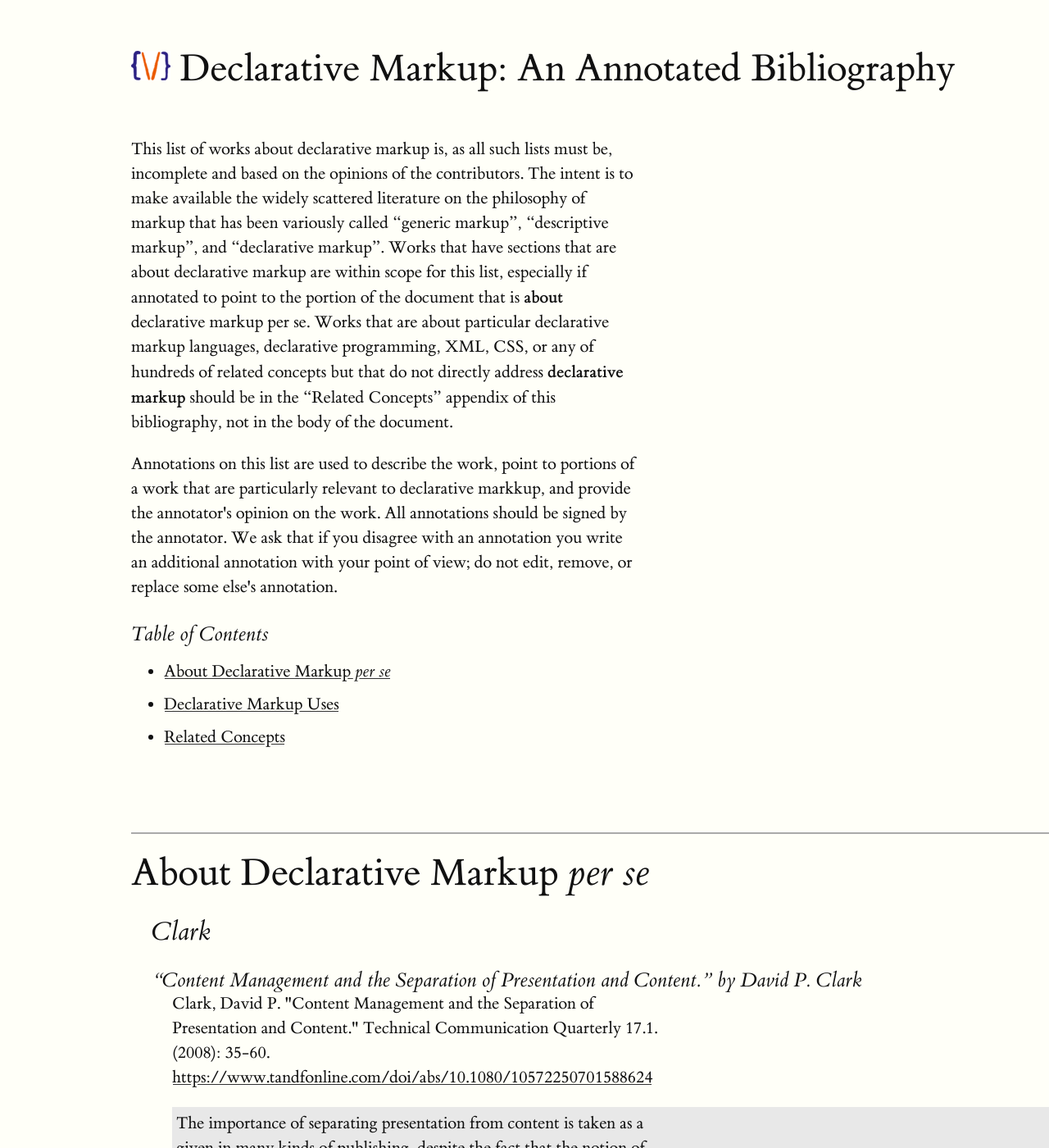
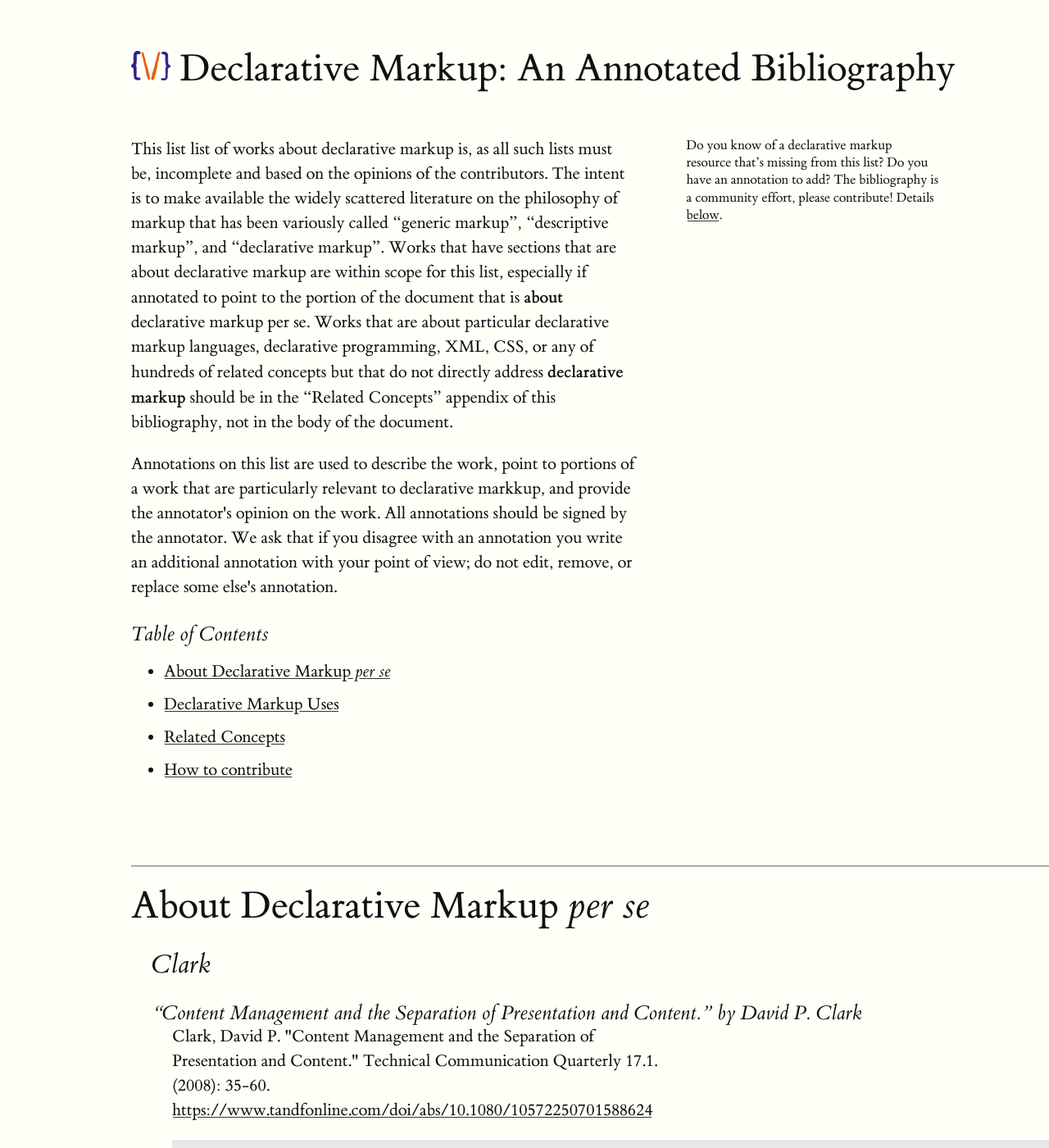
Before and after one commit to markupdeclaration/markupdeclaration.org, a Jekyll site: the page built from _pages/04_01_bibliography.html, in a window 1280 px wide and 1400 px high. Shown: the whole window at 82% size. Built offline with Jekyll 4.4.1, drawn with Linux system fonts in a browser that asks for light colours; some of the changed text lies outside the part shown.

Commit message:
Added instructions for contributing

```diff
--- a/_pages/04_01_bibliography.html
+++ b/_pages/04_01_bibliography.html
@@ -98,7 +98,15 @@
     </style>
 </head>
 <body>
-  <p>This list of works about declarative markup is, as all such lists
+  <p>This list<label for="mn-contribute"
+  class="margin-toggle">⊕</label>
+  <input type="checkbox" id="mn-contribute" class="margin-toggle"/>
+    <span class="marginnote">Do you know of a declarative markup resource
+    that’s missing from this list? Do you have an annotation to add?
+    The bibliography is a community effort,
+    please contribute!
+    Details <a href="#contribute">below</a>.</span>
+ list of works about declarative markup is, as all such lists
   must be, incomplete and based on the opinions of the contributors.
   The intent is to make available the widely scattered literature on
   the philosophy of markup that has been variously called “generic
@@ -126,6 +134,7 @@
       <li><a href="#declmarkup">About Declarative Markup <i>per se</i></a></li>
       <li><a href="#markupuses">Declarative Markup Uses</a></li>
       <li><a href="#related">Related Concepts</a></li>
+      <li><a href="#contribute">How to contribute</a></li>
     </ul>
   </aside>
 
@@ -558,5 +567,46 @@
     <p>This section is empty at this time.</p>
   </section>
 
+  <section id="contribute">
+    <h1>How to Contribute</h1>
+    <p><cite>Markup Declaration</cite> wants your input!</p>
+    <p>If you know of a resource that’s missing from this bibliography,
+    or if you have an annotation to add, please contribute!</p>
+
+    <p>For each entry, we need the title of the work, the names of the
+    author or authors, and an annotation. If the annotation is an excerpt
+    from the work, that’s all you have to say. If it’s a personal comment
+    on the work, please include your name as you’d like it to be published.
+    (You can see how we’ll format that and put it on the page by looking
+    at the examples above.)
+    </p>
+
+    <p>There are three options for contributing:</p>
+
+    <ol>
+      <li>
+        <p>If you want, you can just <a href="/contact">send it to us</a>.
+        We’re all about lowering the barriers of entry!</p>
+      </li>
+      <li>
+        <p>A little more work for you, but a little easier for us, would
+        be to
+        <a href="https://github.com/markupdeclaration/markupdeclaration.org/issues=">create an issue</a> that contains the details needed for the bibliography.
+        </p>
+      </li>
+      <li>
+        <p>Finally, if you’re comfortable with GitHub and HTML, feel free to fork
+        <a href="https://github.com/markupdeclaration/markupdeclaration.org">the
+        repository</a>, edit <code>_pages/04_01_bibliography.html</code>,
+        and send us a pull request</p>
+        <p>The markup is a little bit odd, we concede, because some of the
+        publishing mechanics (<a href="https://jekyllrb.com/">Jekyll</a>)
+        bleed through into the content. We may try to fix that in the
+        future. For now, just leave the extra few lines of text at the
+        top of the file alone.</p>
+      </li>
+    </ol>
+  </section>
+
 </body>
 </html>
```
